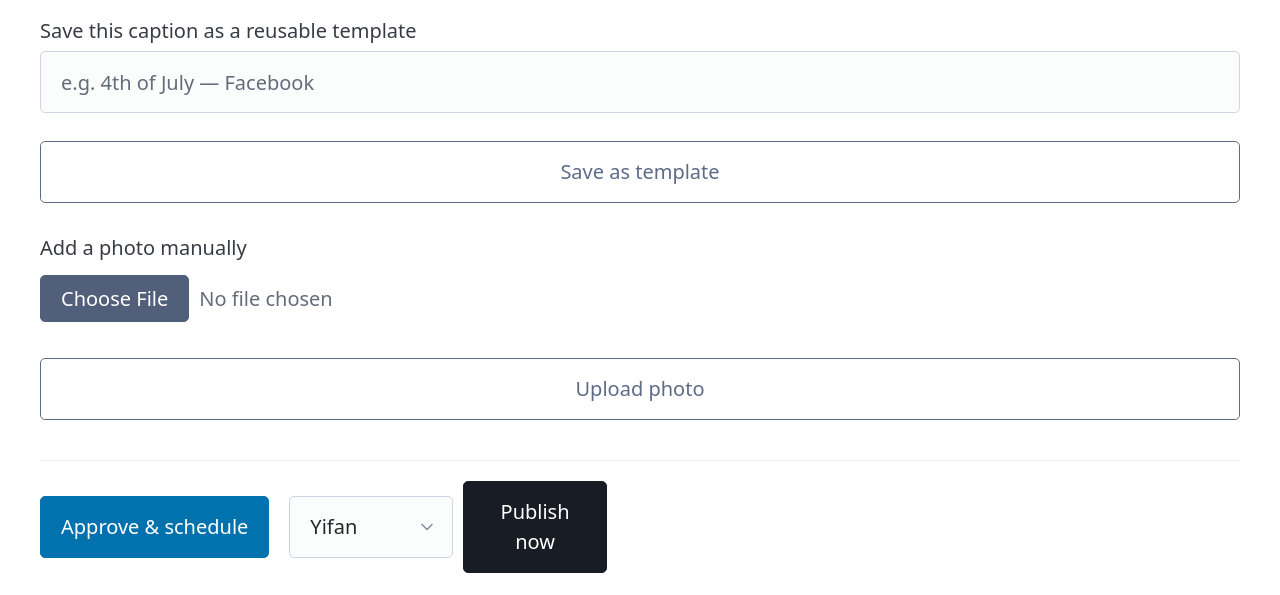
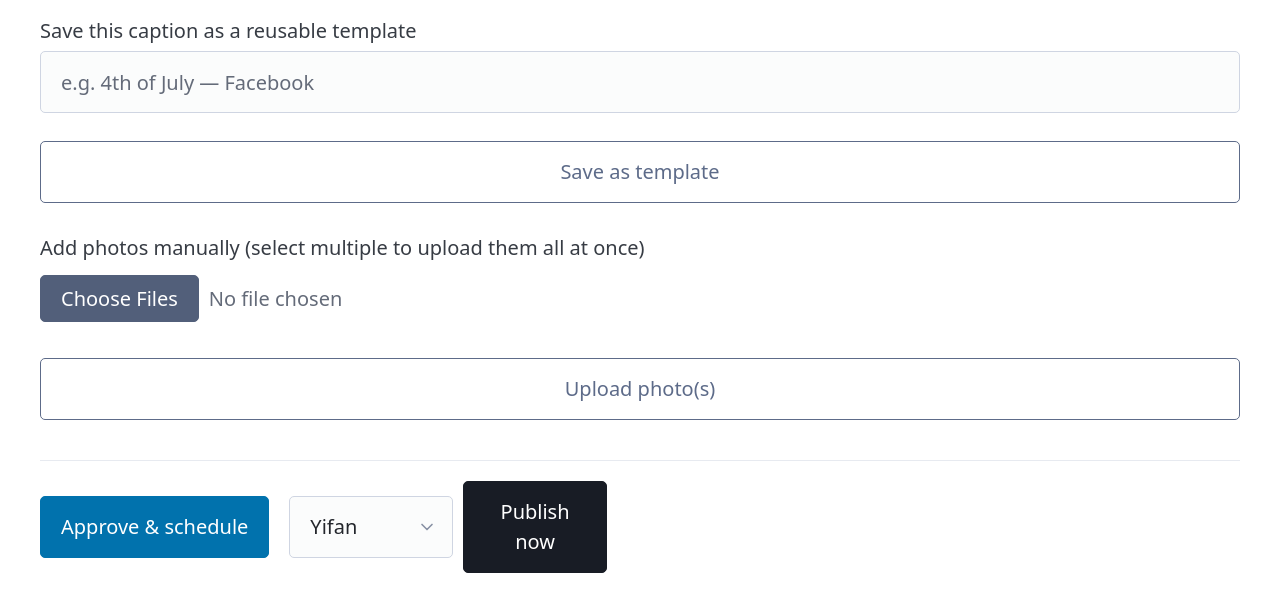
Before and after one commit to DongHuang7/austin-apex-labeler, a Flask app: page /social/1/edit in a window 1280 px wide. Shown: the part 1020-1615 px from the top of the page. Run offline with Flask 3, Linux system fonts and the light colour scheme; a user stored in the database is signed in; tables that the repository leaves empty hold one stand-in row (values such as "Sample post"); some libraries are stand-ins or nearby versions.

Commit message:
Support uploading multiple photos at once
The file input only accepted one file and upload_photo() only ever
read request.files.get("photo") (singular), so adding several photos
meant repeating the whole upload-and-redirect round trip one at a
time. Added multiple to the file input and switched the route to
request.files.getlist(), validating and storing each file
individually — invalid/oversized files are skipped with a named
reason in the flash message rather than failing the whole batch.

Verified: uploading 3 files in one request adds all 3; a mixed
valid/invalid batch adds the valid one and reports the skipped one
by name.

Co-Authored-By: Claude Sonnet 5 <noreply@anthropic.com>

```diff
--- a/routes/social.py
+++ b/routes/social.py
@@ -214,36 +214,49 @@ def edit(post_id):
 @login_required
 def upload_photo(post_id):
     post = db.get_or_404(SocialPost, post_id)
-    file = request.files.get("photo")
-    if not file or not file.filename:
-        flash("Choose a photo to upload.", "error")
+    files = [f for f in request.files.getlist("photo") if f and f.filename]
+    if not files:
+        flash("Choose one or more photos to upload.", "error")
         return redirect(url_for("social.edit", post_id=post.id))
 
-    content_type = file.content_type or ""
-    if not content_type.startswith("image/"):
-        flash("Only image files can be uploaded.", "error")
-        return redirect(url_for("social.edit", post_id=post.id))
+    new_urls = []
+    skipped = []
+    for file in files:
+        content_type = file.content_type or ""
+        if not content_type.startswith("image/"):
+            skipped.append(f"{file.filename} (not an image)")
+            continue
 
-    data = file.read(MAX_PHOTO_BYTES + 1)
-    if len(data) > MAX_PHOTO_BYTES:
-        flash("That photo is too large (8MB max).", "error")
-        return redirect(url_for("social.edit", post_id=post.id))
+        data = file.read(MAX_PHOTO_BYTES + 1)
+        if len(data) > MAX_PHOTO_BYTES:
+            skipped.append(f"{file.filename} (over 8MB)")
+            continue
 
-    photo = UploadedPhoto(
-        token=secrets.token_urlsafe(24),
-        content_type=content_type,
-        data=data,
-        uploaded_by=current_user.id,
-        social_post_id=post.id,
-    )
-    db.session.add(photo)
-    db.session.flush()
+        photo = UploadedPhoto(
+            token=secrets.token_urlsafe(24),
+            content_type=content_type,
+            data=data,
+            uploaded_by=current_user.id,
+            social_post_id=post.id,
+        )
+        db.session.add(photo)
+        db.session.flush()
+        new_urls.append(url_for("social.serve_photo", token=photo.token, _external=True))
 
-    existing = ensure_post_cached(post)
-    post.photo_urls = [*existing, url_for("social.serve_photo", token=photo.token, _external=True)]
-    db.session.commit()
+    if new_urls:
+        existing = ensure_post_cached(post)
+        post.photo_urls = [*existing, *new_urls]
+        db.session.commit()
+    else:
+        db.session.rollback()
 
-    flash("Photo added.")
+    if new_urls and not skipped:
+        flash(f"Added {len(new_urls)} photo(s).")
+    elif new_urls and skipped:
+        flash(f"Added {len(new_urls)} photo(s). Skipped: {', '.join(skipped)}", "error")
+    else:
+        flash(f"Could not upload: {', '.join(skipped)}", "error")
+
     return redirect(url_for("social.edit", post_id=post.id))
 
 
--- a/templates/social_edit.html
+++ b/templates/social_edit.html
@@ -53,10 +53,10 @@
 </form>
 
 <form method="post" action="{{ url_for('social.upload_photo', post_id=post.id) }}" enctype="multipart/form-data" style="margin-top:0.5rem;">
-  <label>Add a photo manually
-    <input type="file" name="photo" accept="image/*">
+  <label>Add photos manually (select multiple to upload them all at once)
+    <input type="file" name="photo" accept="image/*" multiple>
   </label>
-  <button type="submit" class="secondary outline">Upload photo</button>
+  <button type="submit" class="secondary outline">Upload photo(s)</button>
 </form>
 
 <hr>
```
